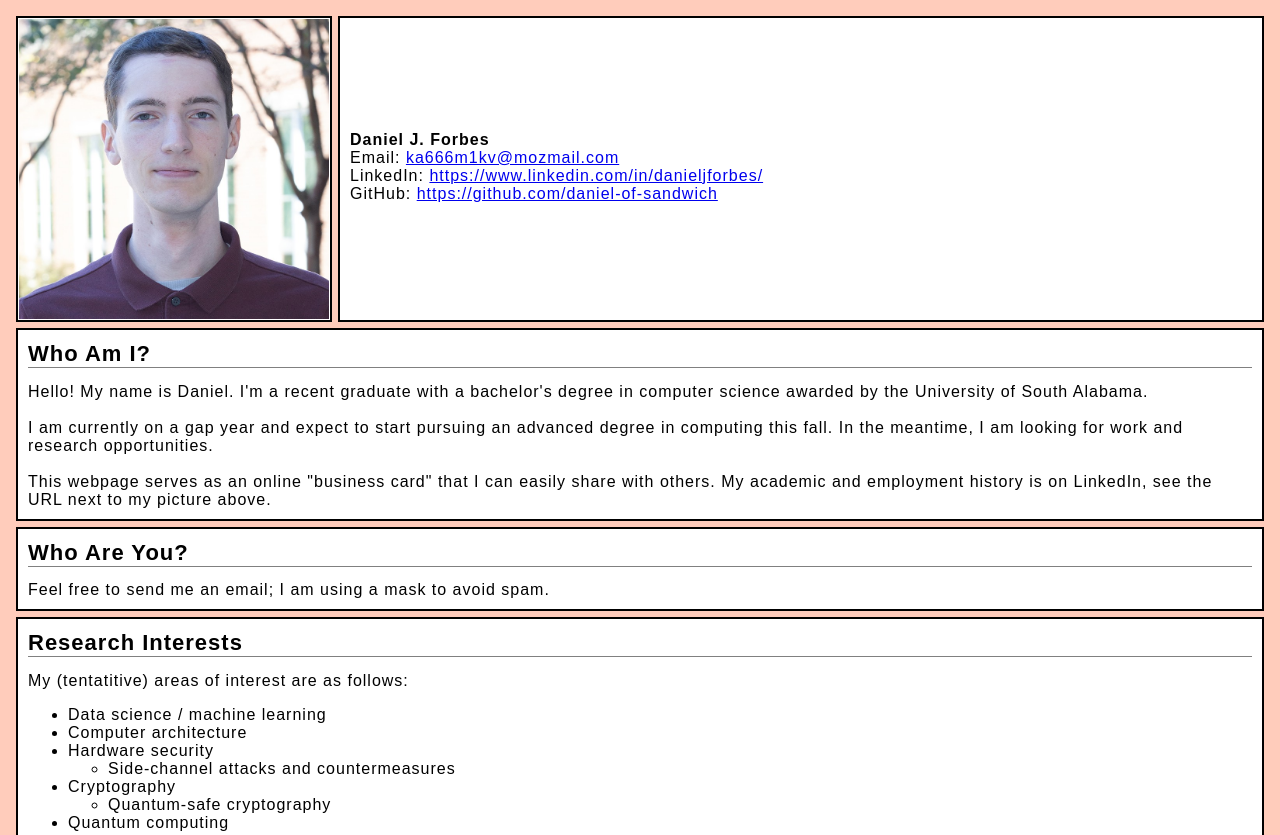
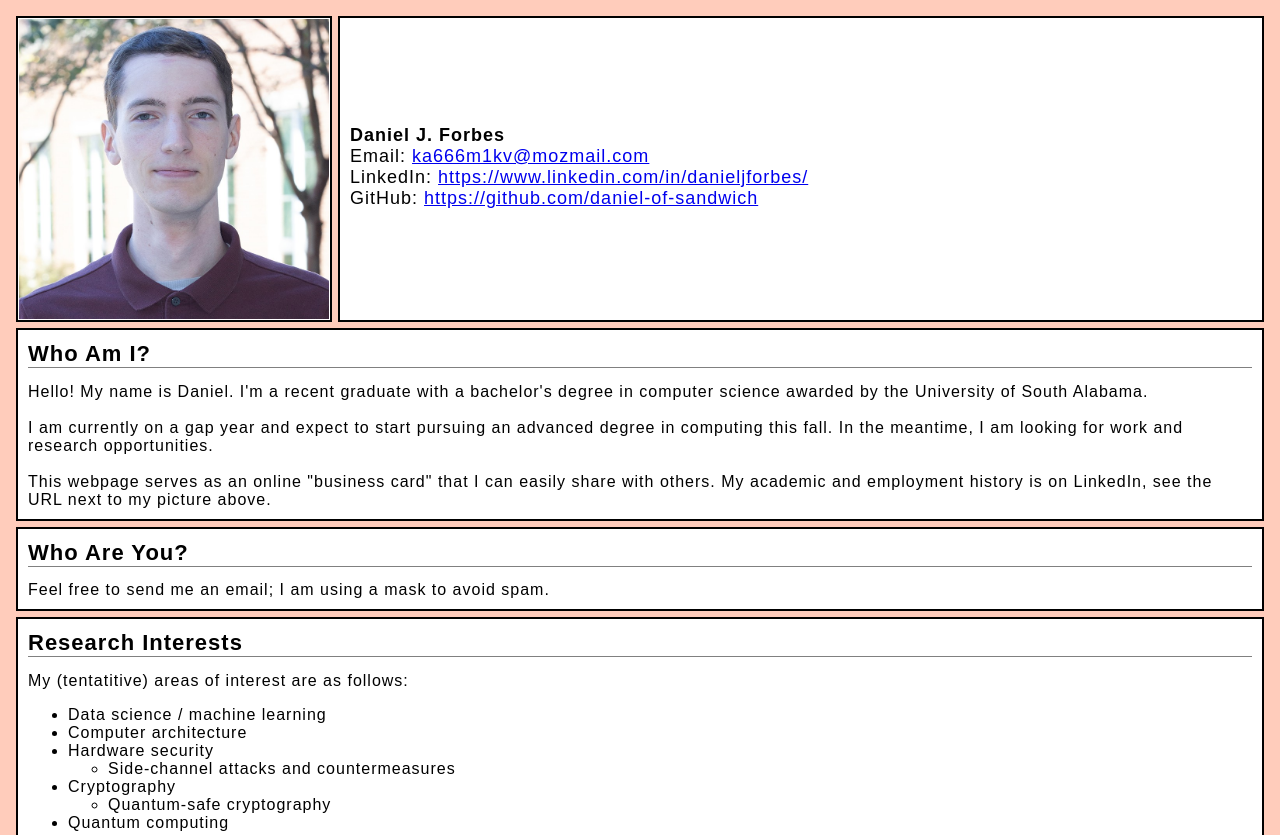
Before and after one commit to daniel-of-sandwich/daniel-of-sandwich.github.io, a plain HTML site: page index.html in a window 1280 px wide. Shown: the top 835 px of the page. Drawn offline with Linux system fonts and the light colour scheme.

Commit message:
Update index.html

```diff
--- a/index.html
+++ b/index.html
@@ -17,7 +17,7 @@
               alt="A headshot of Daniel Forbes"
             />
           </td>
-          <td class="box" width="100%">
+          <td class="box" width="100%" style="font-size: large">
             <p>
               <b>Daniel J. Forbes</b>
               <br />
```
